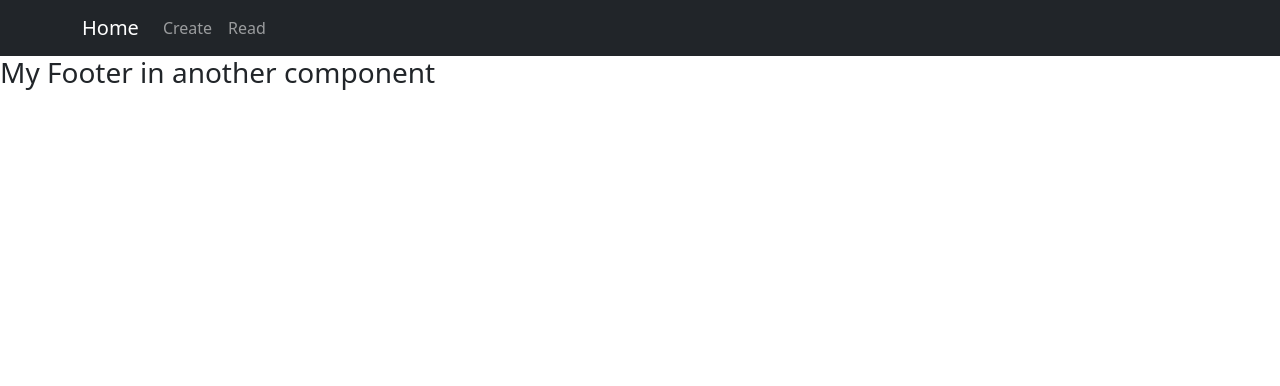
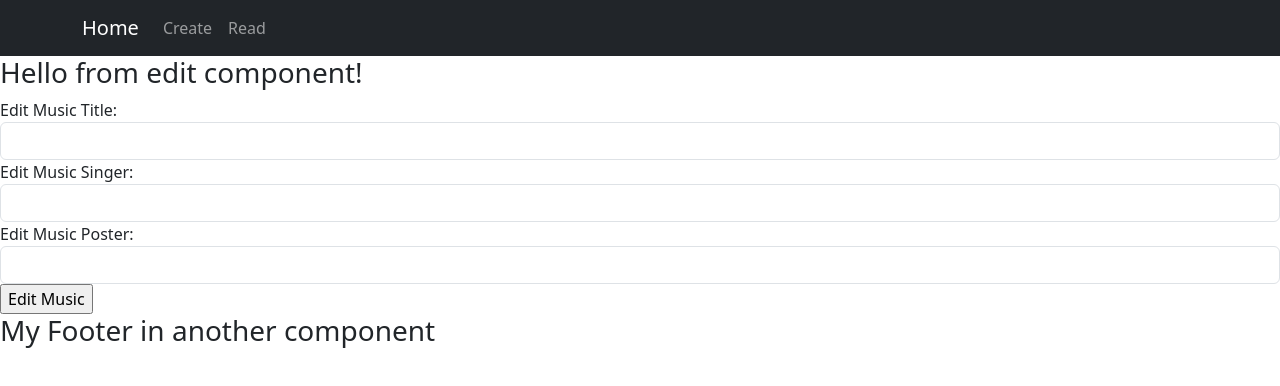
Before and after one commit to HaoYuYong/drq-assignment, a React (Create React App) app: page /edit/1 in a window 1280 px wide. Shown: the top 386 px of the page. Built offline with nearby package versions, Linux system fonts and the light colour scheme; no server answers.

Commit message:
Add Edit Function

```diff
--- a/src/App.js
+++ b/src/App.js
@@ -6,6 +6,7 @@
 import Footer from './components/footer';
 import Read from './components/read';
 import Create from './components/create';
+import Edit from './components/edit';
 
 function App() {
   return (
@@ -13,8 +14,9 @@
       <NavigationBar />
       <Routes>
         <Route path="/content" element={<Content />} />
+        <Route path="/create" element={<Create />} />
         <Route path="/read" element={<Read />} />
-        <Route path="/create" element={<Create />} />
+        <Route path='/edit/:id' element={<Edit />} />
       </Routes>
       <Footer />
     </Router>
--- /dev/null
+++ b/src/components/edit.js
@@ -0,0 +1,77 @@
+import React from 'react';
+import axios from "axios";
+import { useEffect, useState } from "react";
+import { useParams } from "react-router-dom";
+import { useNavigate } from "react-router-dom";
+
+const Edit = () => {
+    let {id} = useParams();
+    const [title, setTitle] = useState('');
+    const [singer, setSinger] = useState('');
+    const [poster, setPoster] = useState('');
+    const navigate = useNavigate();
+
+    useEffect(()=>{
+        axios.get('http://localhost:4000/api/music/'+id)
+        .then((res)=>{
+            console.log("sucess "+res.data);
+            setTitle(res.data.title);
+            setSinger(res.data.singer);
+            setPoster(res.data.poster);
+        })
+        .catch((err)=>{console.log(err)});
+    },[id]);
+
+
+    const handleSubmit = (e) => {
+        e.preventDefault();
+        const music = {title,singer,poster};
+        console.log(music);
+
+        axios.put('http://localhost:4000/api/music/'+id, music)
+        .then((res)=>{
+            console.log("Edited: "+res.data);
+            navigate('/read');
+        })
+        .catch((err)=>{
+            console.log(err);
+        });
+
+    }
+
+    return (
+        <div>
+            <h3>Hello from edit component!</h3>
+            <form onSubmit={handleSubmit}>
+                <div className="form-group">
+                    <label>Edit Music Title: </label>
+                    <input type="text"
+                        className="form-control"
+                        value={title}
+                        onChange={(e) => { setTitle(e.target.value) }}
+                    />
+                </div>
+                <div className="form-group">
+                    <label>Edit Music Singer: </label>
+                    <input type="text"
+                        className="form-control"
+                        value={singer}
+                        onChange={(e) => { setSinger(e.target.value) }}
+                    />
+                </div>
+                <div className="form-group">
+                    <label>Edit Music Poster: </label>
+                    <input type="text"
+                        className="form-control"
+                        value={poster}
+                        onChange={(e) => { setPoster(e.target.value) }}
+                    />
+                </div>
+                <div>
+                    <input type="submit" value="Edit Music"></input>
+                </div>
+            </form>
+        </div>
+    );
+}
+export default Edit;
--- a/src/components/musicitem.js
+++ b/src/components/musicitem.js
@@ -1,5 +1,6 @@
 import { useEffect } from "react";
 import Card from 'react-bootstrap/Card';
+import { Link } from 'react-router-dom';
 
 const MusicItem = (props) => {
   useEffect(() => {
@@ -16,6 +17,7 @@
             <p>Poster: {props.mymusic.poster}</p> {/* Display poster text (if it's not an image) */}
           </blockquote>
         </Card.Body>
+            <Link to={"/edit/" + props.mymusic._id} className="btn btn-primary">Edit</Link>
       </Card>
     </div>
   );
```
Also changed, not shown: 1 other file (tests, documents, lock files or other folders).
